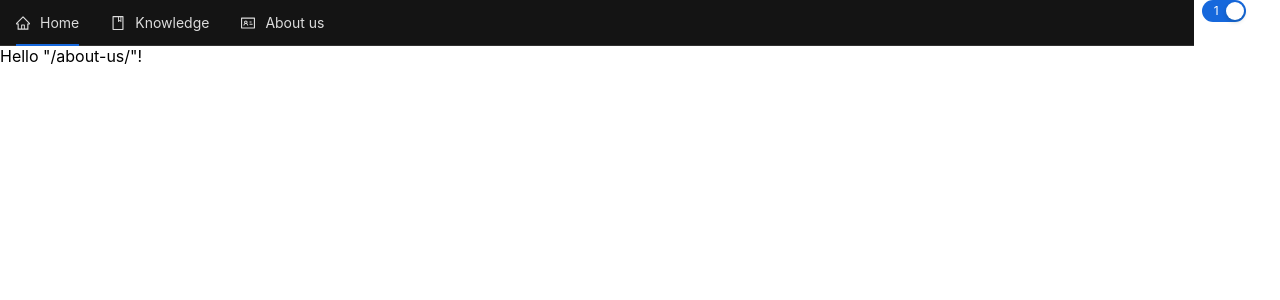
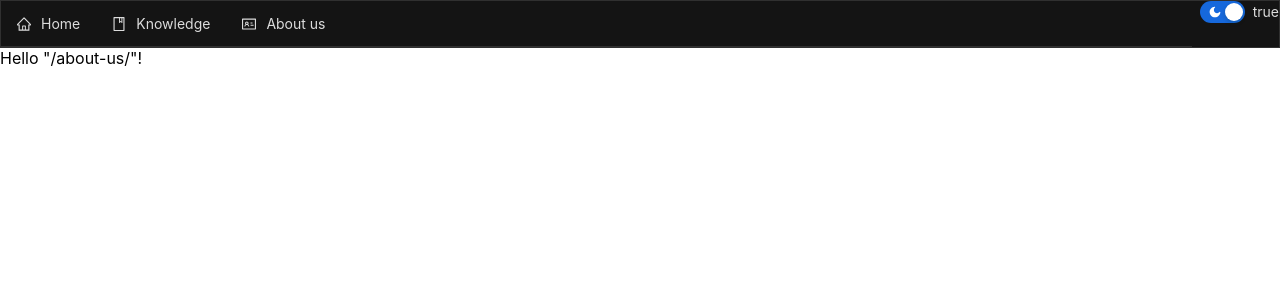
Before and after one commit to minh120499/SupperNote, a React (Vite) app in the folder frontend/: page /about_us in a window 1280 px wide. Shown: the top 300 px of the page. Built offline with nearby package versions, Linux system fonts and the light colour scheme.

Commit message:
add: dark mode

```diff
--- a/frontend/package.json
+++ b/frontend/package.json
@@ -20,7 +20,8 @@
     "@tanstack/router-plugin": "^1.114.3",
     "antd": "^5.24.9",
     "react": "^19.0.0",
-    "react-dom": "^19.0.0"
+    "react-dom": "^19.0.0",
+    "styled-components": "^6.1.18"
   },
   "devDependencies": {
     "@tanstack/eslint-config": "^0.1.0",
@@ -28,6 +29,7 @@
     "@testing-library/react": "^16.2.0",
     "@types/react": "^19.0.8",
     "@types/react-dom": "^19.0.3",
+    "@types/styled-components": "^5.1.34",
     "@vitejs/plugin-react": "^4.3.4",
     "jsdom": "^26.0.0",
     "prettier": "^3.5.3",
--- a/frontend/src/App.tsx
+++ b/frontend/src/App.tsx
@@ -1,7 +1,7 @@
 import { Outlet } from '@tanstack/react-router'
-import { NavBar } from '@/components/NavBar'
 import { ConfigProvider, theme } from 'antd'
 import { useAppContextStore } from './stores/useAppContextStore'
+import { NavBar } from '@/components/NavBar'
 
 export const App = () => {
   const { isDarkMode } = useAppContextStore()
--- a/frontend/src/components/NavBar.tsx
+++ b/frontend/src/components/NavBar.tsx
@@ -1,6 +1,14 @@
 import { Link } from '@tanstack/react-router'
-import { BookOutlined, HomeOutlined, IdcardOutlined } from '@ant-design/icons'
-import { Flex, Menu, Switch, Typography, type MenuProps } from 'antd'
+import {
+  BookOutlined,
+  HomeOutlined,
+  IdcardOutlined,
+  MoonFilled,
+  SunFilled,
+} from '@ant-design/icons'
+import { Card, Flex, Menu, Switch, Typography } from 'antd'
+import styled from 'styled-components'
+import type { MenuProps } from 'antd'
 import { useAppContextStore } from '@/stores/useAppContextStore'
 
 type MenuItem = Required<MenuProps>['items'][number]
@@ -30,7 +38,7 @@ const items: Array<MenuItem> = [
   },
   {
     label: <Link to="/about_us">About us</Link>,
-    key: 'aboutU  s',
+    key: 'aboutUs',
     icon: <IdcardOutlined />,
   },
 ]
@@ -39,15 +47,24 @@ export const NavBar = () => {
   const { isDarkMode, toggleDarkMode } = useAppContextStore()
 
   return (
-    <Flex gap={8}>
+    <StyledCard style={{ borderRadius: 0, padding: 0 }}>
+      <Flex gap={8} style={{ padding: 0 }}>
         <Menu mode="horizontal" items={items} style={{ flexGrow: 1 }} />
         <Switch
-        checkedChildren="1"
-        unCheckedChildren="0"
+          checkedChildren={<MoonFilled />}
+          unCheckedChildren={<SunFilled />}
           value={isDarkMode}
           onChange={toggleDarkMode}
         />
         <Typography>{isDarkMode + ''}</Typography>
       </Flex>
+    </StyledCard>
   )
 }
+
+const StyledCard = styled(Card)`
+  .ant-card-body {
+    border-radius: 0;
+    padding: 0;
+  }
+`
--- a/frontend/src/stores/useAppContextStore.ts
+++ b/frontend/src/stores/useAppContextStore.ts
@@ -1,15 +1,29 @@
 import { Store, useStore } from '@tanstack/react-store'
+import { useEffect } from 'react'
 
 export interface AppContext {
   isDarkMode: boolean
 }
 
-const appContextState = new Store<AppContext>({
-  isDarkMode: true,
-})
+const LOCAL_KEY = 'AppContext'
+
+const initState = (): AppContext => {
+  const storage = localStorage.getItem(LOCAL_KEY)
+  if (storage) return JSON.parse(storage)
+
+  const state = {
+    isDarkMode: true,
+  }
+
+  localStorage.setItem(LOCAL_KEY, JSON.stringify(state))
+
+  return state
+}
+
+const appContextState = new Store<AppContext>(initState())
 
 export const useAppContextStore = () => {
-  const state = useStore(appContextState, (state) => state)
+  const appContext = useStore(appContextState, (state) => state)
 
   const toggleDarkMode = () => {
     appContextState.setState((prev) => ({
@@ -18,8 +32,12 @@ export const useAppContextStore = () => {
     }))
   }
 
+  useEffect(() => {
+    localStorage.setItem(LOCAL_KEY, JSON.stringify(appContext))
+  }, [appContext])
+
   return {
-    ...state,
+    ...appContext,
     toggleDarkMode,
     setState: appContextState.setState,
   }
```
Also changed, not shown: 1 other file (tests, documents, lock files or other folders). Lines whose indentation alone changed are shown as unchanged.
